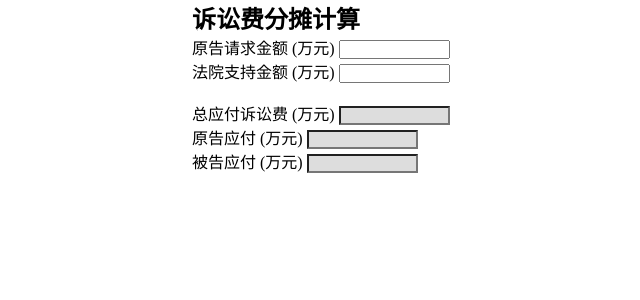
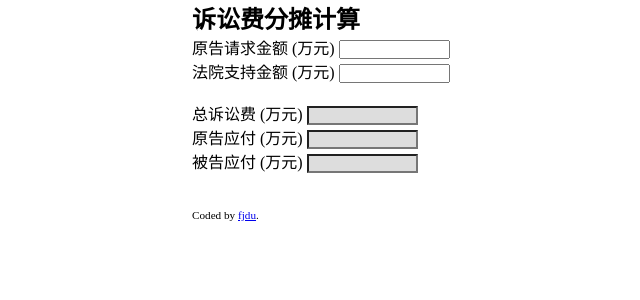
Before and after one commit to fjdu/fjdu.github.io, a Jekyll site: the page code/misc/calc-litigation-cost.html, which Jekyll copies as it is, in a window 1280 px wide. Shown: the top 300 px of the page, without its empty margins (288-928 px from the left). Built offline with Jekyll 4.4.1, drawn with Linux system fonts in a browser that asks for light colours.

Commit message:
calc-litigation-cost author added

```diff
--- a/code/misc/calc-litigation-cost.html
+++ b/code/misc/calc-litigation-cost.html
@@ -39,7 +39,7 @@ input[readonly] {
 <br>
 
 <div>
-<label for="litig_cost">总应付诉讼费 (万元)</label>
+<label for="litig_cost">总诉讼费 (万元)</label>
 <input type="number" id="litig_cost" readonly/>
 <br>
 <label for="result_yg">原告应付 (万元)</label>
@@ -47,6 +47,11 @@ input[readonly] {
 <br>
 <label for="result_bg">被告应付 (万元)</label>
 <input type="textbox" id="result_bg" readonly>
+</div>
+<br>
+<br>
+<div style="font-size:70%">
+Coded by <a href="http://fjdu.github.io/">fjdu</a>.
 </div>
 
 <script>
```
